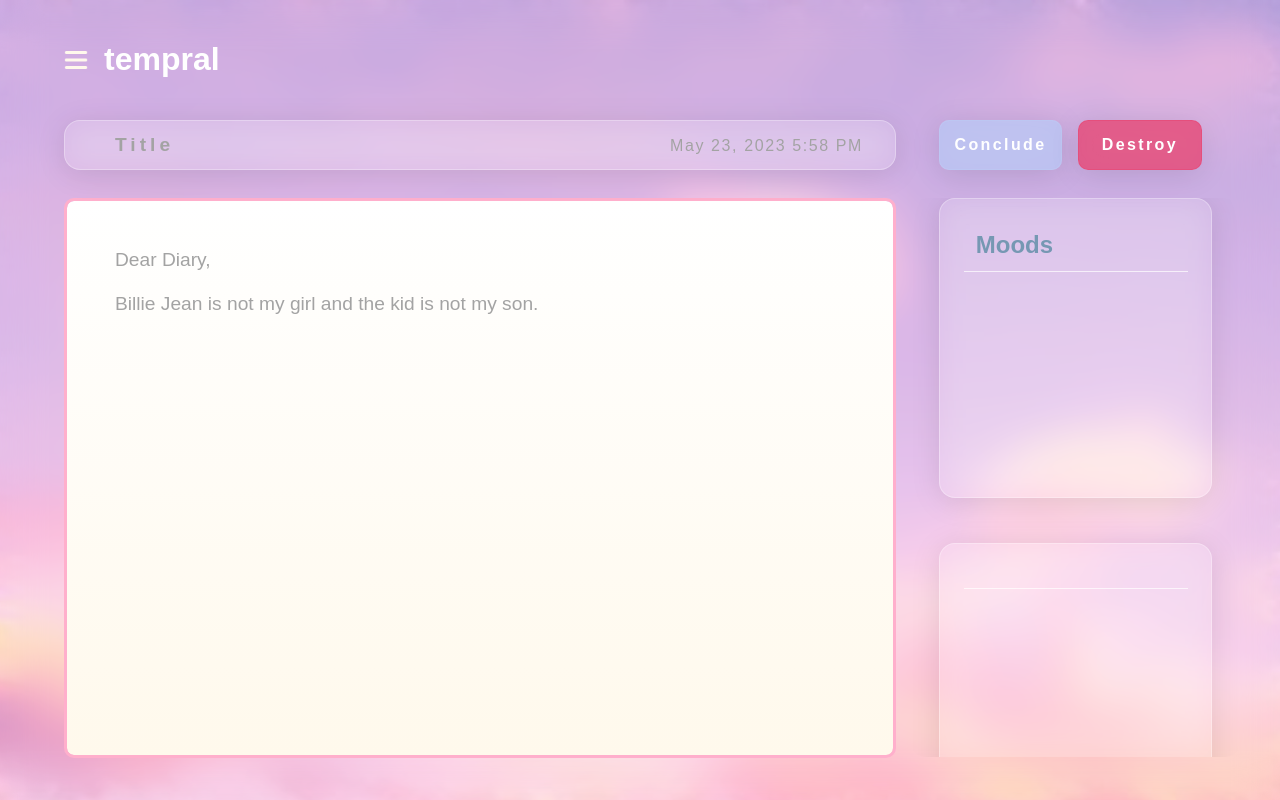
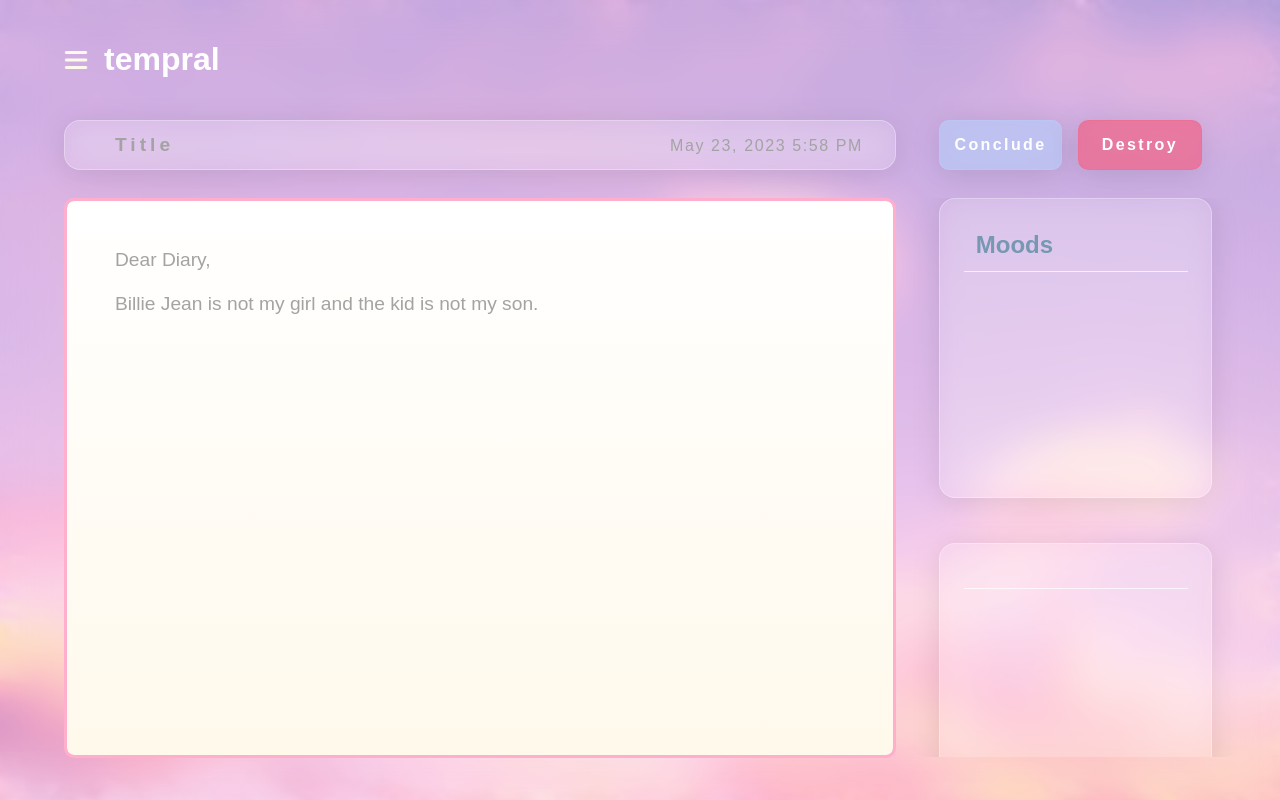
Before and after one commit to zariacs/the-disappearing-diary, a Vue app: page / in a window 1280 px wide. Built offline with nearby package versions, Linux system fonts and the light colour scheme.

Commit message:
Updated side panel buttons

```diff
--- a/src/components/DestructionButton.vue
+++ b/src/components/DestructionButton.vue
@@ -30,7 +30,7 @@
         .destroy-button {
             @include main.button(main.$hot-pink);
             // @include main.button(#ee4266);
-            @include main.button(#e43f6f);
+            // @include main.button(#e43f6f);
         }
 
         .glass-button {
```
